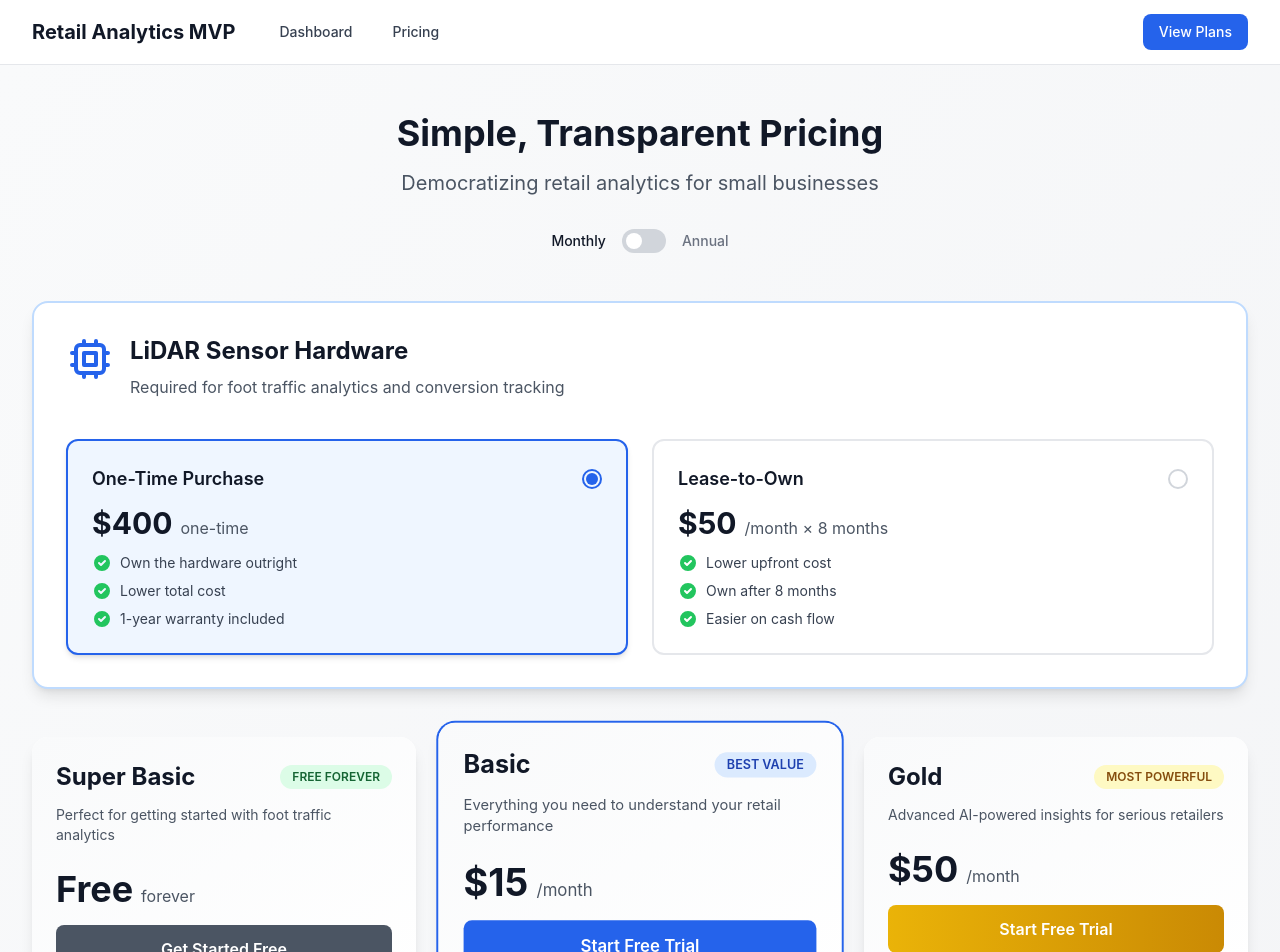
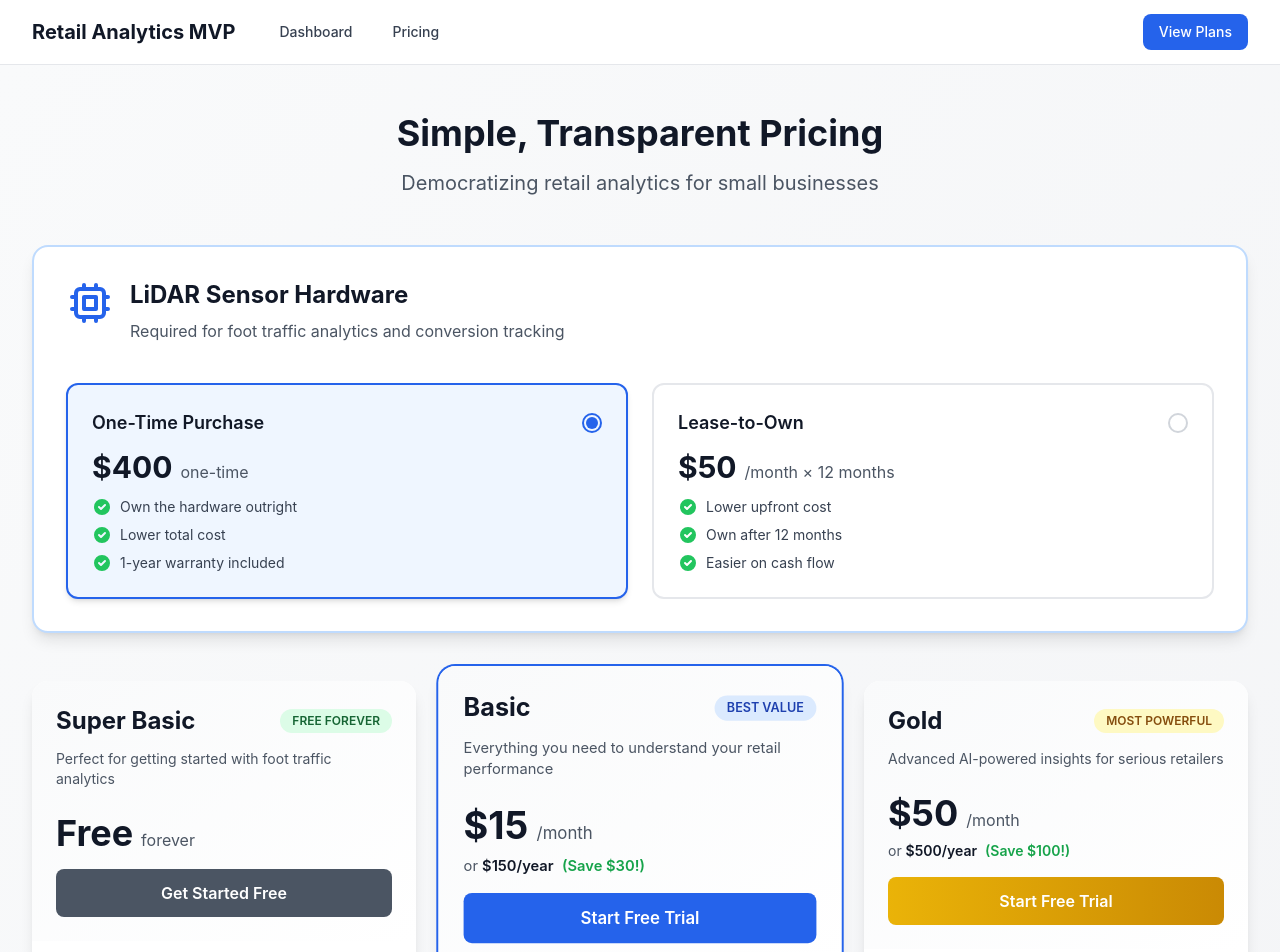
Before and after one commit to mikhail-shkaralevich/POS-AI-Optimizer, a React (Vite) app in the folder frontend/: page /pricing in a window 1280 px wide. Shown: the top 952 px of the page. Built offline with nearby package versions, Linux system fonts and the light colour scheme.

Commit message:
Add pricing page

```diff
--- a/frontend/src/components/PricingPage.jsx
+++ b/frontend/src/components/PricingPage.jsx
@@ -1,7 +1,6 @@
 import React, { useState } from 'react';
 
 const PricingPage = () => {
-  const [billingCycle, setBillingCycle] = useState('monthly'); // 'monthly' or 'annual'
   const [hardwareOption, setHardwareOption] = useState('purchase'); // 'purchase' or 'lease'
 
   const tiers = [
@@ -64,15 +63,6 @@ const PricingPage = () => {
     }
   ];
 
-  const calculateSavings = (tier) => {
-    if (billingCycle === 'annual' && tier.price.monthly > 0) {
-      const monthlyCost = tier.price.monthly * 12;
-      const savings = monthlyCost - tier.price.annual;
-      return savings;
-    }
-    return 0;
-  };
-
   return (
     <div className="min-h-screen bg-gradient-to-br from-gray-50 to-gray-100 py-12 px-4 sm:px-6 lg:px-8">
       <div className="max-w-7xl mx-auto">
@@ -84,33 +74,6 @@ const PricingPage = () => {
           <p className="text-xl text-gray-600 mb-8">
             Democratizing retail analytics for small businesses
           </p>
-
-          {/* Billing Toggle */}
-          <div className="flex items-center justify-center gap-4 mb-8">
-            <span className={`text-sm font-medium ${billingCycle === 'monthly' ? 'text-gray-900' : 'text-gray-500'}`}>
-              Monthly
-            </span>
-            <button
-              onClick={() => setBillingCycle(billingCycle === 'monthly' ? 'annual' : 'monthly')}
-              className={`relative inline-flex h-6 w-11 items-center rounded-full transition-colors ${
-                billingCycle === 'annual' ? 'bg-blue-600' : 'bg-gray-300'
-              }`}
-            >
-              <span
-                className={`inline-block h-4 w-4 transform rounded-full bg-white transition-transform ${
-                  billingCycle === 'annual' ? 'translate-x-6' : 'translate-x-1'
-                }`}
-              />
-            </button>
-            <span className={`text-sm font-medium ${billingCycle === 'annual' ? 'text-gray-900' : 'text-gray-500'}`}>
-              Annual
-            </span>
-            {billingCycle === 'annual' && (
-              <span className="ml-2 text-sm font-semibold text-green-600">
-                Save up to 2 months! 🎉
-              </span>
-            )}
-          </div>
         </div>
 
         {/* Hardware Section */}
@@ -198,7 +161,7 @@ const PricingPage = () => {
               </div>
               <div className="mb-3">
                 <span className="text-3xl font-bold text-gray-900">$50</span>
-                <span className="text-gray-600 ml-2">/month × 8 months</span>
+                <span className="text-gray-600 ml-2">/month × 12 months</span>
               </div>
               <ul className="space-y-2 text-sm text-gray-700">
                 <li className="flex items-start">
@@ -211,7 +174,7 @@ const PricingPage = () => {
                   <svg className="w-5 h-5 text-green-500 mr-2 flex-shrink-0" fill="currentColor" viewBox="0 0 20 20">
                     <path fillRule="evenodd" d="M10 18a8 8 0 100-16 8 8 0 000 16zm3.707-9.293a1 1 0 00-1.414-1.414L9 10.586 7.707 9.293a1 1 0 00-1.414 1.414l2 2a1 1 0 001.414 0l4-4z" clipRule="evenodd" />
                   </svg>
-                  Own after 8 months
+                  Own after 12 months
                 </li>
                 <li className="flex items-start">
                   <svg className="w-5 h-5 text-green-500 mr-2 flex-shrink-0" fill="currentColor" viewBox="0 0 20 20">
@@ -254,22 +217,21 @@ const PricingPage = () => {
                     </div>
                   ) : (
                     <div>
-                      <div className="flex items-baseline">
+                      <div className="flex items-baseline mb-2">
                         <span className="text-4xl font-bold text-gray-900">
-                          ${billingCycle === 'monthly' ? tier.price.monthly : Math.round(tier.price.annual / 12)}
+                          ${tier.price.monthly}
                         </span>
                         <span className="text-gray-600 ml-2">/month</span>
                       </div>
-                      {billingCycle === 'annual' && (
-                        <div className="mt-2">
-                          <span className="text-sm text-gray-600">
-                            ${tier.price.annual}/year
-                          </span>
-                          <span className="ml-2 text-sm font-semibold text-green-600">
-                            Save ${calculateSavings(tier)}!
-                          </span>
-                        </div>
-                      )}
+                      <div className="text-sm">
+                        <span className="text-gray-600">or </span>
+                        <span className="font-semibold text-gray-900">
+                          ${tier.price.annual}/year
+                        </span>
+                        <span className="ml-2 text-green-600 font-semibold">
+                          (Save ${tier.price.monthly * 12 - tier.price.annual}!)
+                        </span>
+                      </div>
                     </div>
                   )}
                 </div>
```
Also changed, not shown: 1 other file (tests, documents, lock files or other folders).
